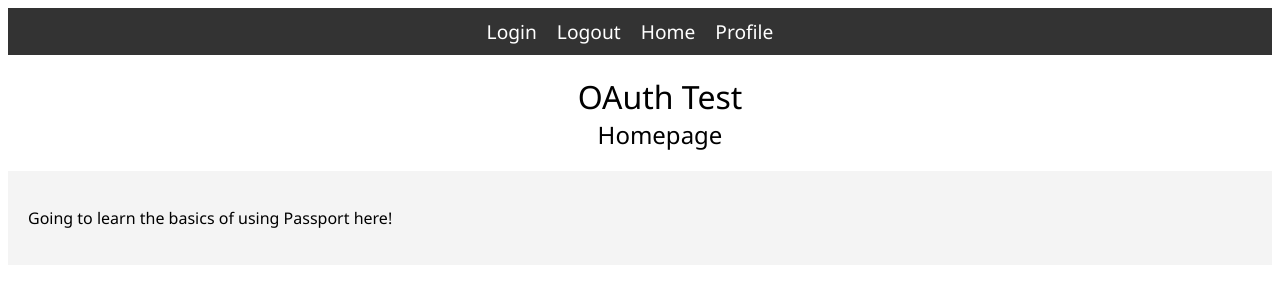
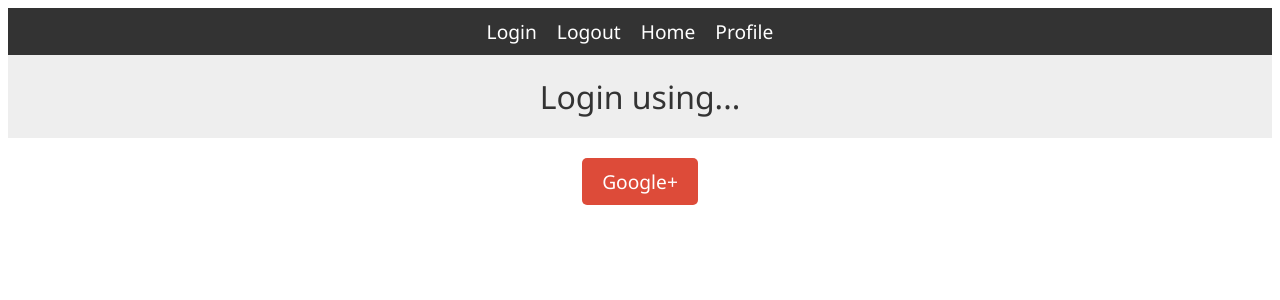
Before and after one commit to johnathan-booy/authorization-test, a Vue app in the folder frontend/: page /auth/login in a window 1280 px wide. Before the commit this address led to /. Shown: the top 300 px of the page. Built offline with nearby package versions, Linux system fonts and the light colour scheme.

Commit message:
Link google login button from frontend to backend

```diff
--- a/frontend/src/router.ts
+++ b/frontend/src/router.ts
@@ -1,5 +1,6 @@
 import { createRouter, createWebHistory, RouteRecordRaw } from "vue-router"
 import Home from "@/views/Home.vue" // Your home page component
+import Login from "@/views/Login.vue" // Your login page component
 
 const routes: Array<RouteRecordRaw> = [
   {
@@ -7,6 +8,12 @@
     name: "Home",
     component: Home
   },
+  {
+    path: "/auth/login",
+    name: "Login",
+    component: Login
+  },
+
   // Add more routes here
 
   // Catch-all route goes Home
--- /dev/null
+++ b/frontend/src/views/Login.vue
@@ -0,0 +1,55 @@
+<template>
+  <div class="login">
+    <Navbar />
+    <div class="header">
+      <h1>Login using...</h1>
+    </div>
+    <div class="content">
+      <a
+        class="google-btn"
+        href="http://localhost:3000/auth/google"
+      >
+        Google+
+      </a>
+    </div>
+  </div>
+</template>
+
+<script lang="ts" setup>
+import Navbar from "@/components/Navbar.vue"
+</script>
+
+<style scoped>
+.login {
+  width: 100%;
+  height: 100%;
+}
+
+.header {
+  width: 100%;
+  height: 20%;
+  background-color: #eee;
+  padding: 20px 0;
+  text-align: center;
+}
+
+h1 {
+  margin: 0;
+  color: #333;
+}
+
+.content {
+  padding: 20px;
+  text-align: center;
+}
+
+.google-btn {
+  display: inline-block;
+  background-color: #dd4b39;
+  color: white;
+  padding: 10px 20px;
+  border-radius: 5px;
+  text-decoration: none;
+  font-size: 1.2em;
+}
+</style>
```
Also changed, not shown: 1 other file (tests, documents, lock files or other folders).
